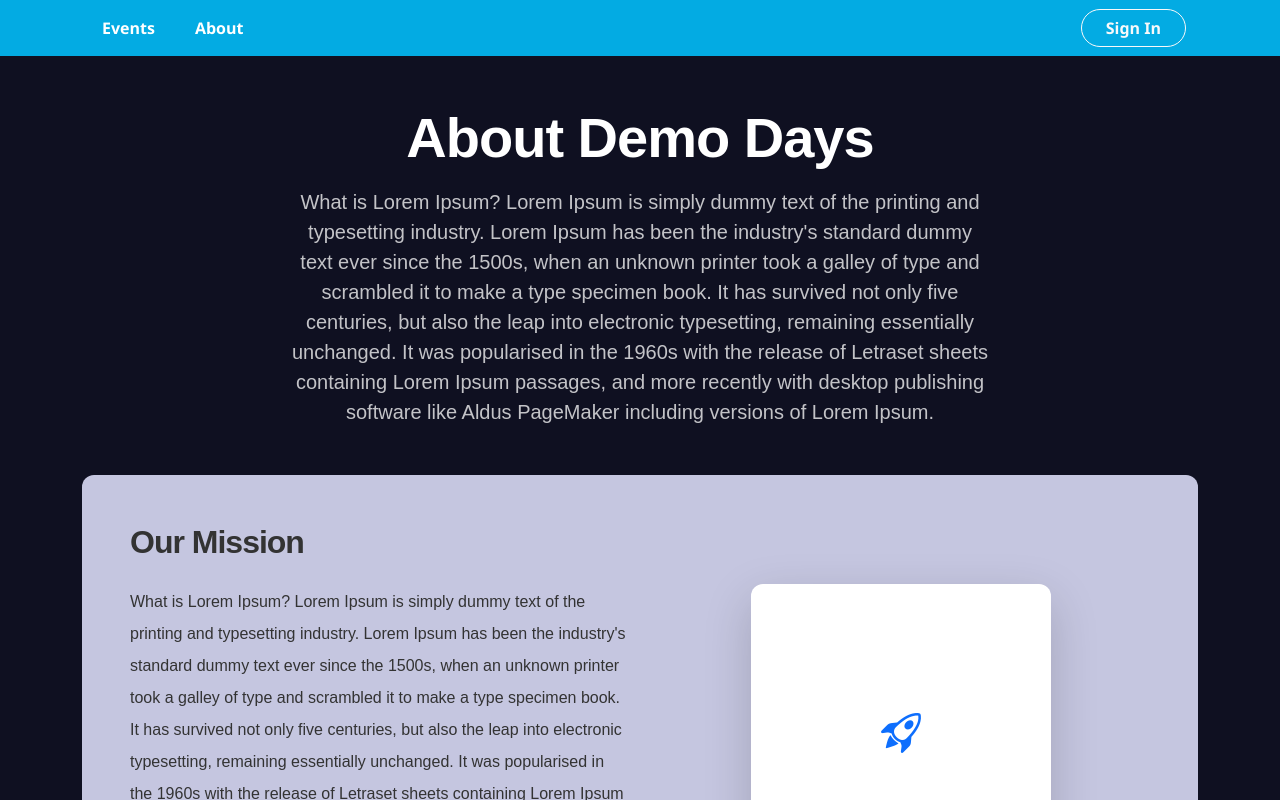
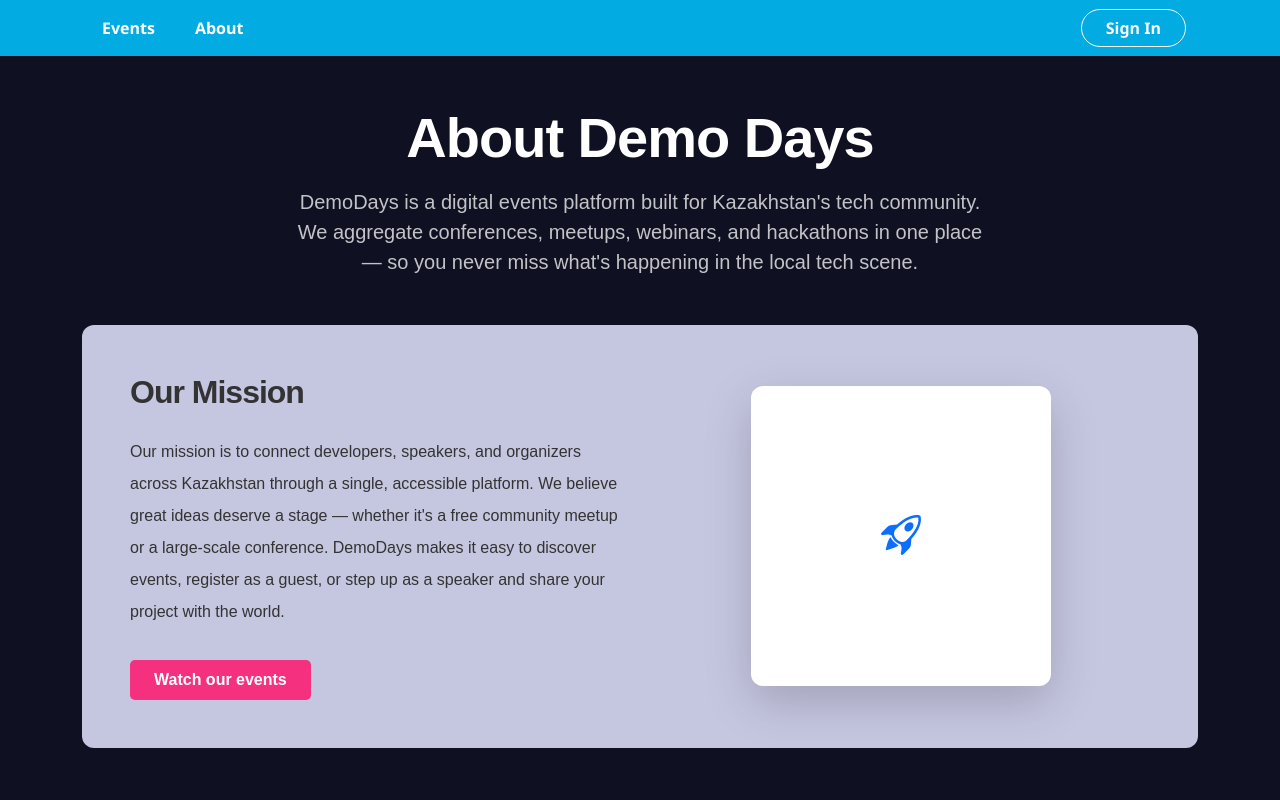
Before and after one commit to FLAWWWWW/DemoDays, an Angular app in the folder demo-days-front/: page /about in a window 1280 px wide. Shown: the top 800 px of the page. Built offline with nearby package versions, Linux system fonts and the light colour scheme.

Commit message:
fix: remove runtime.txt, keep python-version as 3.11

```diff
--- a/demo-days-front/src/app/about/about.component.html
+++ b/demo-days-front/src/app/about/about.component.html
@@ -2,8 +2,9 @@
   <section class="container text-center mb-5">
     <h1 class="display-4 fw-bold mb-3">About Demo Days</h1>
     <p class="lead opacity-75 mx-auto" style="max-width: 700px;">
-      What is Lorem Ipsum?
-      Lorem Ipsum is simply dummy text of the printing and typesetting industry. Lorem Ipsum has been the industry's standard dummy text ever since the 1500s, when an unknown printer took a galley of type and scrambled it to make a type specimen book. It has survived not only five centuries, but also the leap into electronic typesetting, remaining essentially unchanged. It was popularised in the 1960s with the release of Letraset sheets containing Lorem Ipsum passages, and more recently with desktop publishing software like Aldus PageMaker including versions of Lorem Ipsum.
+      DemoDays is a digital events platform built for Kazakhstan's tech community.
+      We aggregate conferences, meetups, webinars, and hackathons in one place —
+      so you never miss what's happening in the local tech scene.
     </p>
   </section>
 
@@ -13,10 +14,15 @@
         <div class="col-md-6">
           <h2 class="fw-bold mb-4">Our Mission</h2>
           <p class="lh-lg">
-            What is Lorem Ipsum?
-            Lorem Ipsum is simply dummy text of the printing and typesetting industry. Lorem Ipsum has been the industry's standard dummy text ever since the 1500s, when an unknown printer took a galley of type and scrambled it to make a type specimen book. It has survived not only five centuries, but also the leap into electronic typesetting, remaining essentially unchanged. It was popularised in the 1960s with the release of Letraset sheets containing Lorem Ipsum passages, and more recently with desktop publishing software like Aldus PageMaker including versions of Lorem Ipsum.
+            Our mission is to connect developers, speakers, and organizers across
+            Kazakhstan through a single, accessible platform. We believe great ideas
+            deserve a stage — whether it's a free community meetup or a large-scale
+            conference. DemoDays makes it easy to discover events, register as a guest,
+            or step up as a speaker and share your project with the world.
           </p>
-          <button class="btn btn-pink px-4 py-2 fw-bold mt-3"><a class='nav-link text-white fw-bold'href="#">Watch our events</a> </button>
+          <button class="btn btn-pink px-4 py-2 fw-bold mt-3">
+            <a class='nav-link text-white fw-bold' href="#">Watch our events</a>
+          </button>
         </div>
         <div class="col-md-6 text-center">
           <div class="img-placeholder bg-white d-flex align-items-center justify-content-center mx-auto shadow-lg">
```
Also changed, not shown: 1 other file (tests, documents, lock files or other folders).
